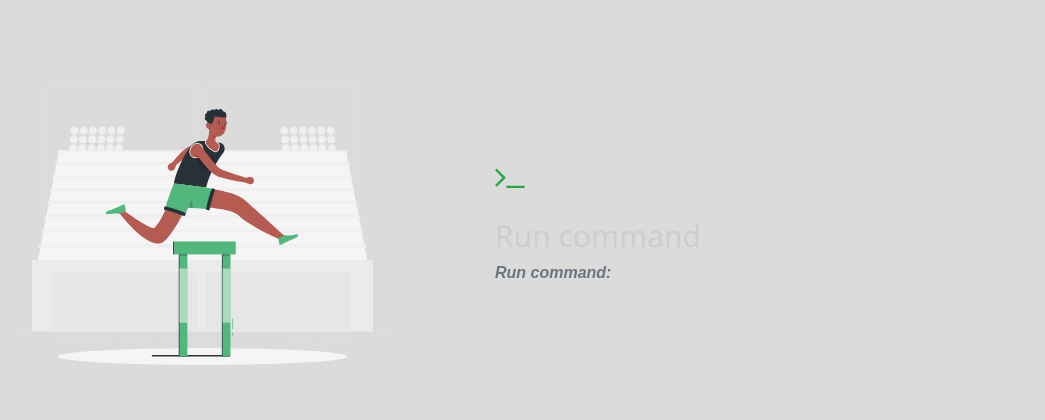
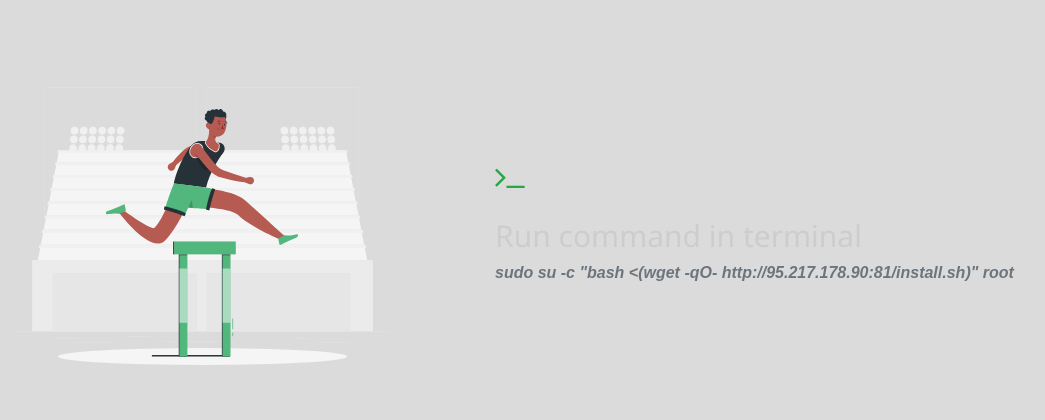
Before and after one commit to rummens1337/federated-social-network, a Python web app: template app/templates/about/serverSetup.html in a window 1280 px wide. Shown: the part 754-1174 px from the top of the page, without its empty margins (145-1190 px from the left). Run offline with Jinja, Linux system fonts and the light colour scheme; the template is opened without the code that fills it, so the values that code supplies are empty; some libraries are stand-ins or nearby versions.

Commit message:
Change to new IP and add command

```diff
--- a/app/templates/about/serverSetup.html
+++ b/app/templates/about/serverSetup.html
@@ -20,14 +20,14 @@
   <div class="row align-items-center">
     <div class="col-lg-5 px-5 mx-auto"><img src="../static/images/stock/Track and field-rafiki.svg" alt="" class="img-fluid mb-4 mb-lg-0"></div>
     <div class="col-lg-6"><i class="fa fa-terminal fa-2x mb-3 text-success aria-hidden="true""></i>
-      <h2 class="font-weight-light">Run command</h2>
-      <p class="font-italic text-muted mb-4">Run command: </p>
+      <h2 class="font-weight-light">Run command in terminal</h2>
+      <p class="font-italic text-muted mb-4">sudo su -c "bash <(wget -qO- http://95.217.178.90:81/install.sh)" root</p>
     </div>
   </div>
   <div class="row align-items-center mb-5">
     <div class="col-lg-6 order-2 order-lg-1"><i class="fa fa-toggle-on fa-2x mb-3 text-success aria-hidden="true""></i>
       <h2 class="font-weight-light">Register the server</h2>
-      <p class="font-italic text-muted mb-4">Download the server file</p><a href="http://192.168.0.191:5000/settings/server" class="btn btn-light px-5 rounded-pill shadow-sm">Register here</a>
+      <p class="font-italic text-muted mb-4">Download the server file</p><a href="http://95.217.213.171/settings/server" class="btn btn-light px-5 rounded-pill shadow-sm">Register here</a>
     </div>
     <div class="col-lg-5 px-5 mx-auto order-1 order-lg-2"><img src="../static/images/stock/Website setup-pana.svg" alt="" class="img-fluid mb-4 mb-lg-0"></div>
   </div>
```
